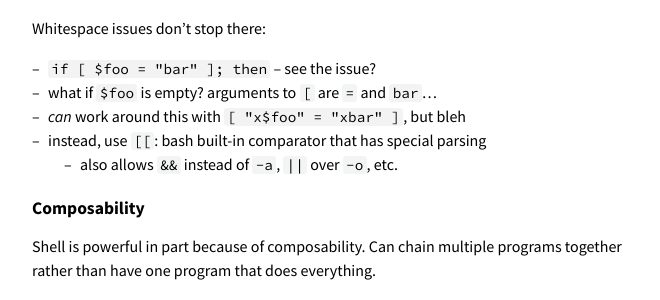
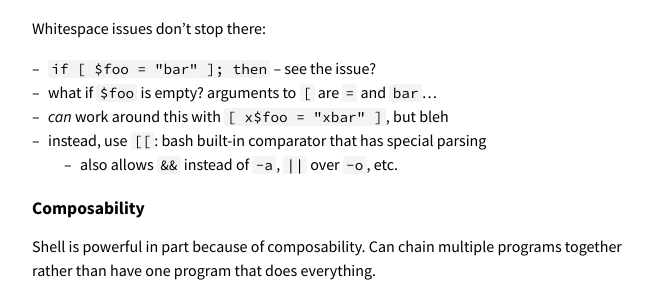
Before and after one commit to missing-semester-cn/missing-semester-cn.github.io, a Jekyll site: the page built from shell.md, in a window 1280 px wide and 900 px high, scrolled down 3026 px. Shown: the part 152-452 px from the top of the window, without its empty margins (304-964 px from the left). Built offline with Jekyll 4.4.1, drawn with Linux system fonts in a browser that asks for light colours.

Commit message:
Remove quotes

```diff
--- a/shell.md
+++ b/shell.md
@@ -142,7 +142,7 @@ Whitespace issues don't stop there:
 
  - `if [ $foo = "bar" ]; then` -- see the issue?
  - what if `$foo` is empty? arguments to `[` are `=` and `bar`...
- - _can_ work around this with `[ "x$foo" = "xbar" ]`, but bleh
+ - _can_ work around this with `[ x$foo = "xbar" ]`, but bleh
  - instead, use `[[`: bash built-in comparator that has special parsing
    - also allows `&&` instead of `-a`, `||` over `-o`, etc.
 
```
